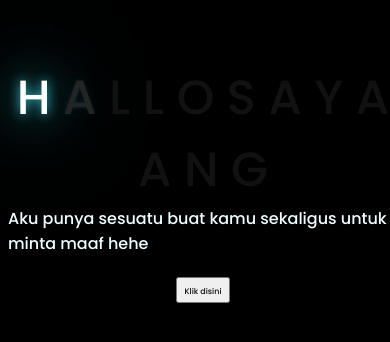
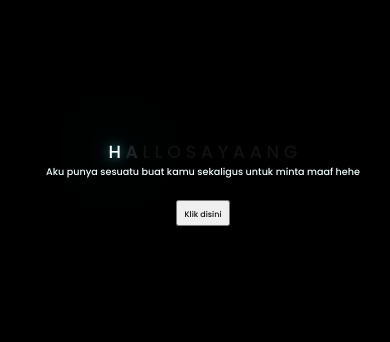
Before and after one commit to Zigas14/flower-for-tia, a plain HTML site: page index.html in a window 390 px wide. Shown: the part 248-590 px from the top of the page. Drawn offline with Linux system fonts and the light colour scheme.

Commit message:
mengubah yang ukuran mobile

```diff
--- a/css/style.css
+++ b/css/style.css
@@ -76,15 +76,15 @@ body{
     color: #111;
 }
 
-@media screen and (max-width:574px){
+@media screen and (max-width:575px){
     .greetings{
         display: block;
-        font-size: 3rem;
+        font-size: 110%;
         font-weight: 500;
         text-align: center;
     }
     .description{
-        font-size: 1rem;
+        font-size: 60%;
     }
 
     .button a{
```
